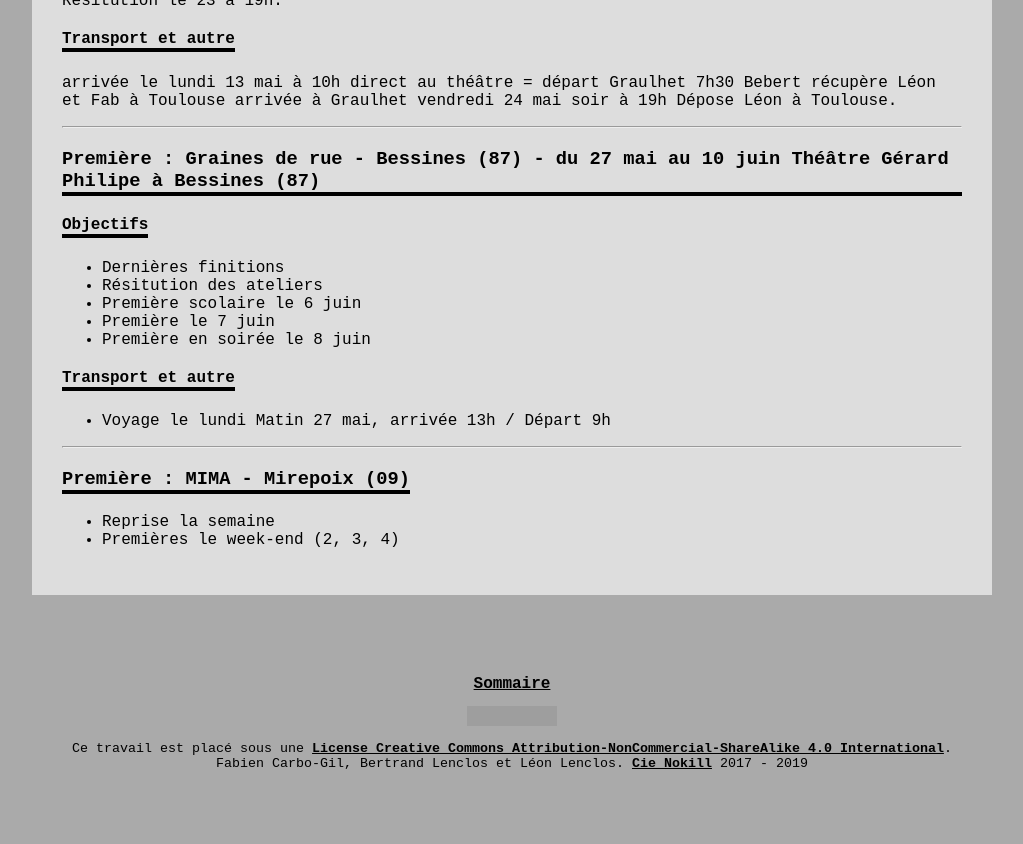
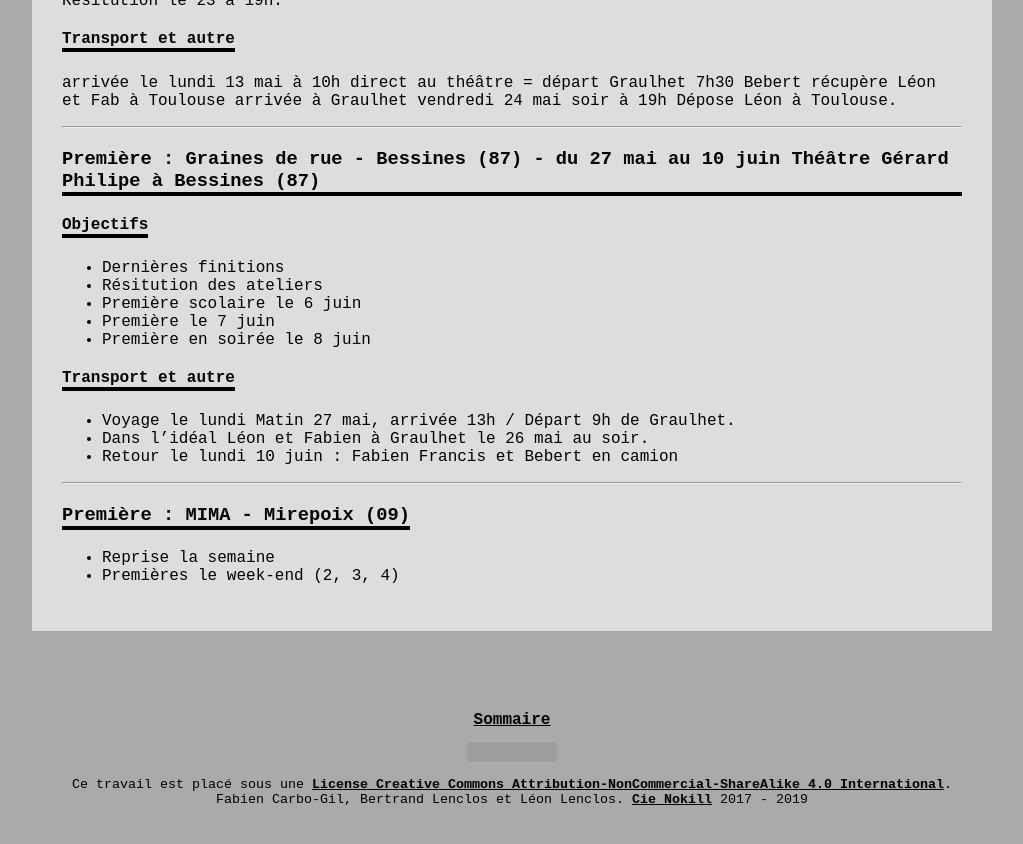
Before and after one commit to LeonLenclos/turing-test, a Jekyll site: the page built from contenu/organisation/logistique.md, in a window 1280 px wide and 900 px high, scrolled down 11825 px. Shown: the top 844 px of the window, without its empty margins (128-1151 px from the left). Built offline with Jekyll 4.4.1, drawn with Linux system fonts in a browser that asks for light colours; nearby versions of some CDN libraries; our own code applies the rules of GitHub Pages for plain Markdown files; a script that is not in the unit is left out; the repository's description, which GitHub fills in, is left out; grey boxes are pictures that could not be loaded.

Commit message:
Update logistique.md

```diff
--- a/contenu/organisation/logistique.md
+++ b/contenu/organisation/logistique.md
@@ -599,8 +599,9 @@ Dépose Léon à Toulouse.
 
 #### Transport et autre
 
-- Voyage le lundi Matin 27 mai, arrivée 13h / Départ 9h
-
+- Voyage le lundi Matin 27 mai, arrivée 13h / Départ 9h de Graulhet.
+- Dans l'idéal Léon et Fabien à Graulhet le 26 mai au soir.
+- Retour le lundi 10 juin :  Fabien Francis et Bebert en camion
 
 ----------------------------------------------------------
 
```
